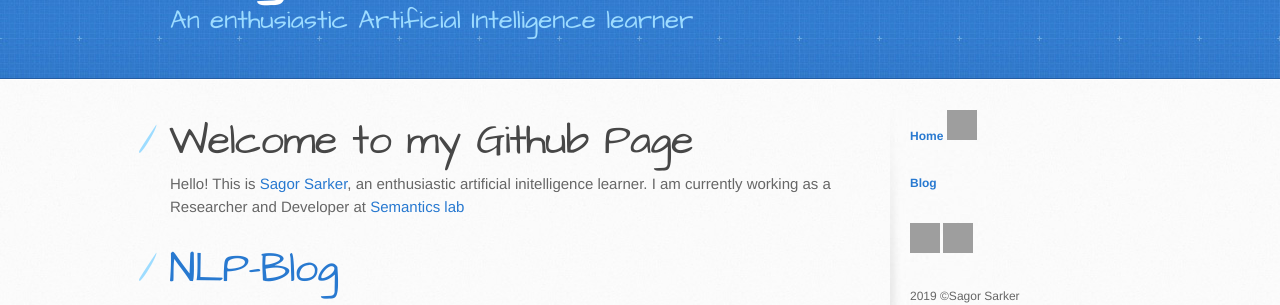
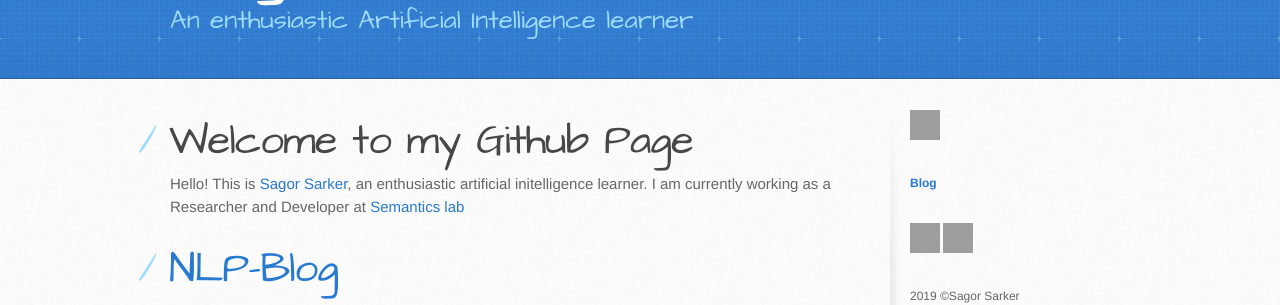
Before and after one commit to sagorbrur/sagorbrur.github.io, a Jekyll site: the page built from index.md, in a window 1280 px wide, cut to the strip 122-427 px from the top of the page. Built offline with Jekyll 4.4.1, drawn with Linux system fonts in a browser that asks for light colours; our own code applies the rules of GitHub Pages for plain Markdown files; grey boxes are pictures that could not be loaded.

Commit message:
Update default.html

```diff
--- a/_layouts/default.html
+++ b/_layouts/default.html
@@ -53,7 +53,6 @@
             <p class="repo-owner"><a href="{{ site.github.repository_url }}">{{ site.github.repository_name }}</a> is maintained by <a href="{{ site.github.owner_url }}">{{ site.github.owner_name }}</a>.</p>
           {% endif %}
           -->
-          <a style="font-weight:bold" href='https://sagorbrur.github.io/'>Home</a>
           <a href="https://sagorbrur.github.io/">
             <img border="0" alt="linkedin" src="https://cdn0.iconfinder.com/data/icons/lineo-internet/100/romzicon_home-512.png" width="30" height="30">
           </a>
```
